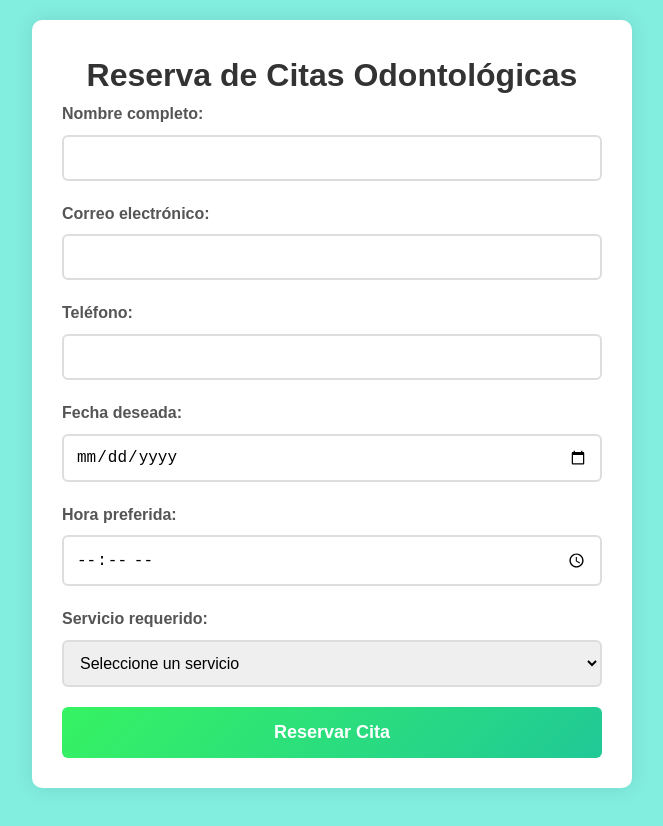
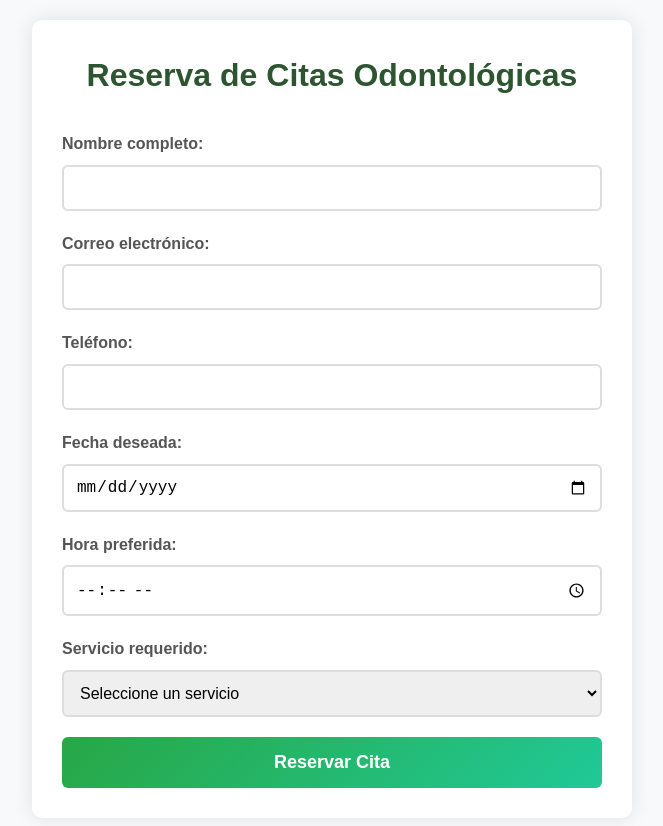
Before and after one commit to Daliany54/Mi_app, a plain HTML site: page index.html in a window 1280 px wide. Shown: the whole page, without its empty margins (308-971 px from the left). Drawn offline with Linux system fonts and the light colour scheme.

Commit message:
Update styles.css
bp3

```diff
--- a/styles.css
+++ b/styles.css
@@ -7,7 +7,7 @@
 body {
     font-family: 'Arial', sans-serif;
     line-height: 1.6;
-    background-color: #3fe6d0a6;
+    background-color: #f8f9fa;
     color: #333;
     padding: 20px;
 }
@@ -23,7 +23,7 @@ body {
 
 h1 {
     text-align: center;
-    color:brown
+    color: #2c5530;
     margin-bottom: 30px;
     font-size: 2em;
 }
@@ -62,7 +62,7 @@ select:focus {
 
 button {
     width: 100%;
-    background: linear-gradient(135deg, #36f362, #20c997);
+    background: linear-gradient(135deg, #28a745, #20c997);
     color: white;
     padding: 15px;
     border: none;
```
